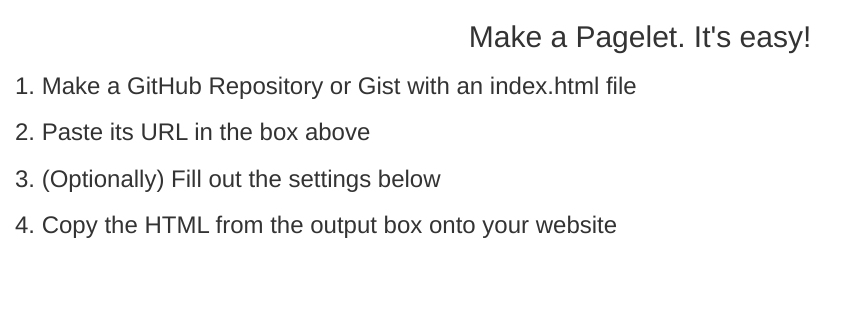
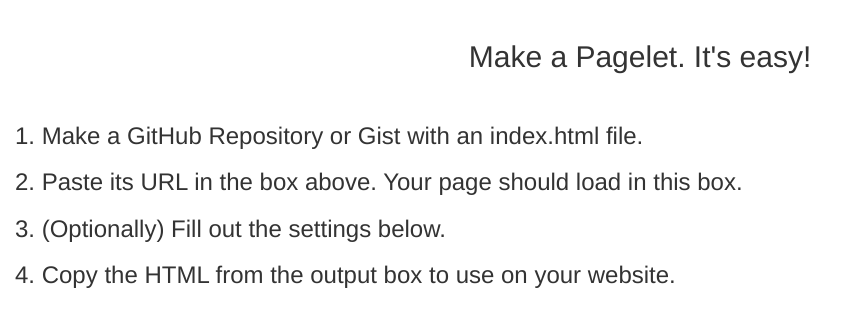
Before and after one commit to pageletdev/example-pagelets, a plain HTML site: page intro.html in a window 1280 px wide. Shown: the whole page, without its empty margins (0-857 px from the left). Drawn offline with nearby package versions, Linux system fonts and the light colour scheme.

Commit message:
Update intro.html

```diff
--- a/intro.html
+++ b/intro.html
@@ -8,11 +8,12 @@
 </head>
 <body>
     <div class="container-fluid">
-        <h2 class="text-center">Make a Pagelet. It's easy!</h2>
-        <h3 class="text-left">1. Make a GitHub Repository or Gist with an index.html file</h3>
-        <h3 class="text-left">2. Paste its URL in the box above</h3>
-        <h3 class="text-left">3. (Optionally) Fill out the settings below</h3>
-        <h3 class="text-left">4. Copy the HTML from the output box onto your website</h3>
+        <br>
+        <h2 class="text-center">Make a Pagelet. It's easy!</h2><br>
+        <h3 class="text-left">1. Make a GitHub Repository or Gist with an index.html file.</h3>
+        <h3 class="text-left">2. Paste its URL in the box above. Your page should load in this box.</h3>
+        <h3 class="text-left">3. (Optionally) Fill out the settings below.</h3>
+        <h3 class="text-left">4. Copy the HTML from the output box to use on your website.</h3>
     </div>
 </body>
 </html>
```
